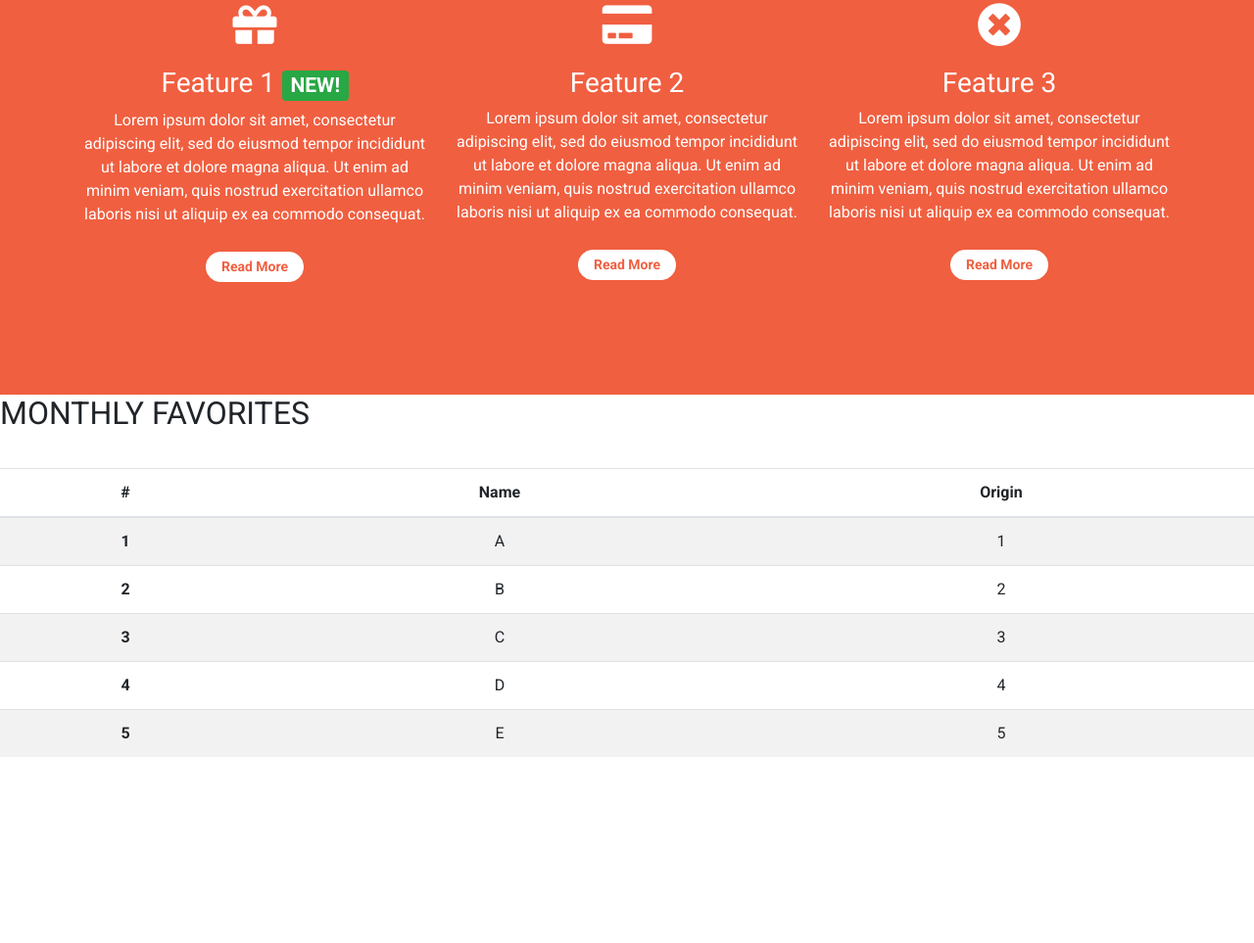
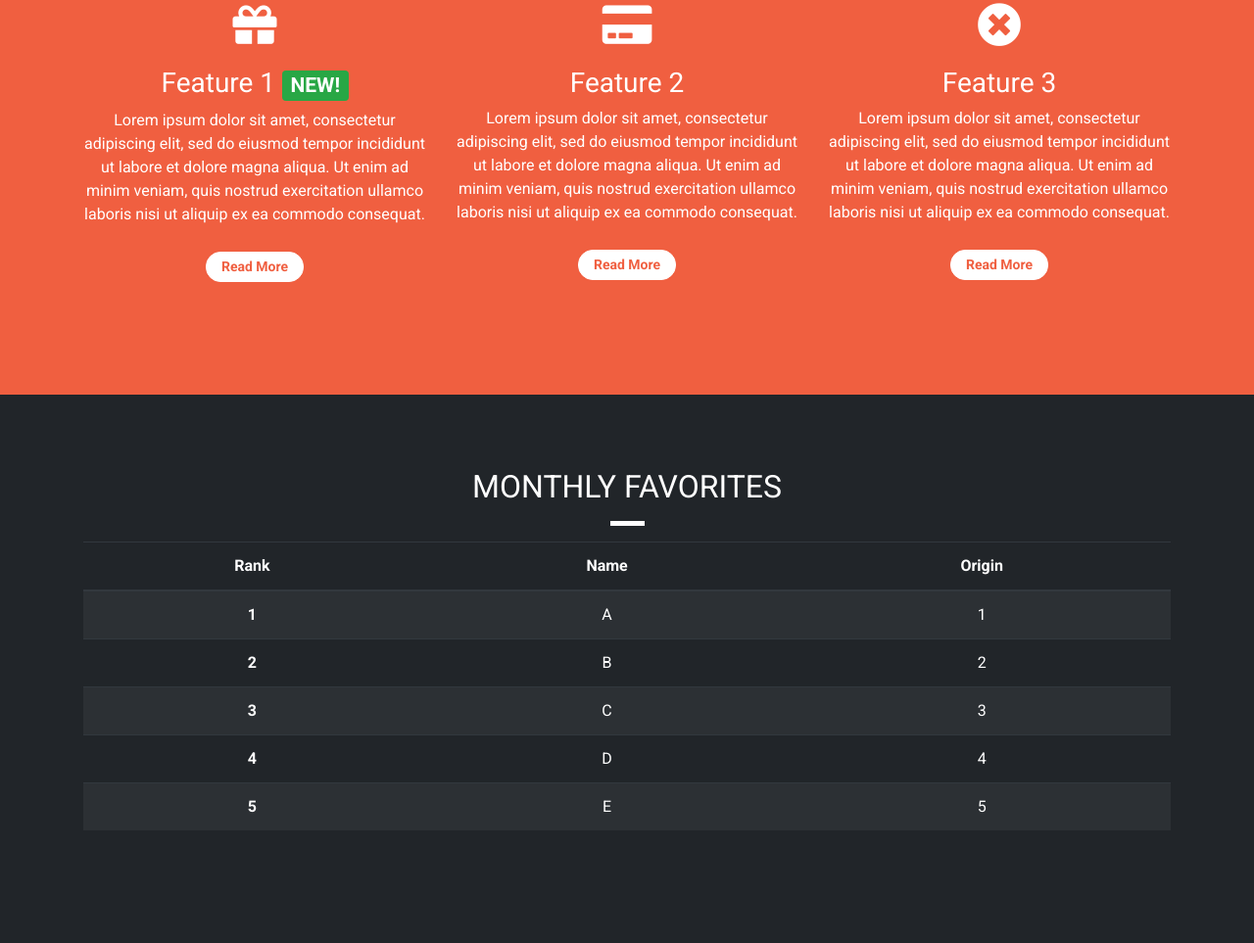
Before and after one commit to charliekranz/Whiskey, a plain HTML site: page index.html in a window 1280 px wide. Shown: the part 1320-2283 px from the top of the page at 98% size. Before the commit the page ends 2133 px from the top, so only its background shows below. Drawn offline with nearby package versions, Linux system fonts and the light colour scheme.

Commit message:
Tweaking favorites section

```diff
--- a/css/style.css
+++ b/css/style.css
@@ -10,6 +10,11 @@ body {
 
 .container-wrapper--red {
     background-color: #f05f40;
+    color: white;
+}
+
+.container-wrapper--black {
+    background-color: #212529;
     color: white;
 }
 
@@ -192,6 +197,13 @@ body {
     color: #f05f40
 }
 
+/* Favorites */
+
+.favorites {
+    text-align: center;
+    margin-bottom: 40px;
+}
+
 /* Alert */
 
 .alert-container .col-12 {
--- a/index.html
+++ b/index.html
@@ -181,15 +181,17 @@
 
 
 	<!-- Favorites -->
-	<section class="features">
+	<div class="container-wrapper container-wrapper--black">
+		<div class="container features-container content-container">
+			<section class="favorites">
 				<h2 class="text-uppercase">Monthly Favorites</h2>
 				<hr class="block-divider block-divider--short block-divider--white">
 
-		<div class="feature">
-			<table class="table table-striped">
+				<div class="favorites">
+					<table class="table table-striped table-dark">
 						<thead>
 							<tr>
-						<th scope="col">#</th>
+								<th scope="col">Rank</th>
 								<th scope="col">Name</th>
 								<th scope="col">Origin</th>
 							</tr>
@@ -225,6 +227,10 @@
 					</table>
 				</div>
 			</section>
+		</div>
+	</div>
+
+
 	<!-- /.favorites -->
 
 	<div class="modal" tabindex="-1" role="dialog" id="signUpModal">
```
Lines whose indentation alone changed are shown as unchanged.
